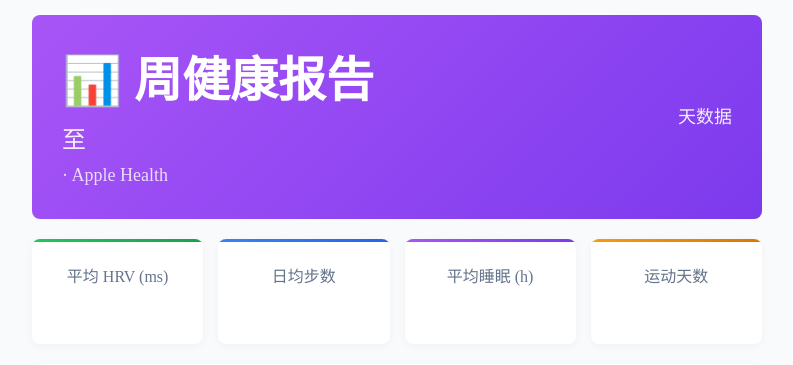
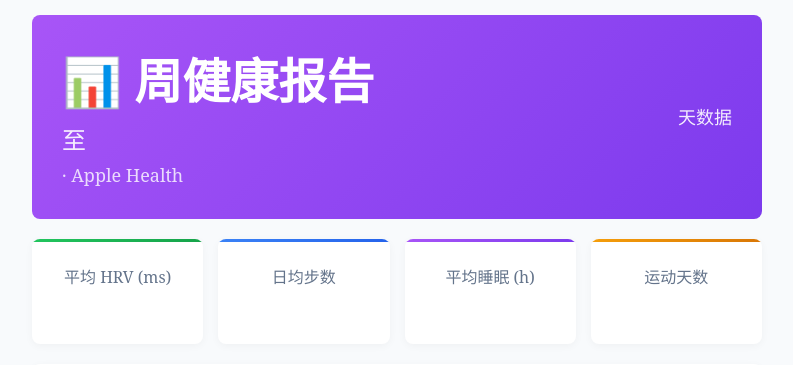
Before and after one commit to ItsjustJimmysbot/health-report, a Python web app: template templates/WEEKLY_TEMPLATE_MEDICAL.html in a window 1280 px wide. Shown: the top 365 px of the page, without its empty margins (243-1036 px from the left). Run offline with Jinja, Linux system fonts and the light colour scheme; the template is opened without the code that fills it, so the values that code supplies are empty; some web fonts are replaced.

Commit message:
V5.8.1: 统一模板字体为 Noto Serif 系列
- 6个模板文件字体统一修改
- 删除 PingFang SC 和 Microsoft YaHei 回退
- 使用 'Noto Serif SC', 'Noto Serif', serif 字体栈
- * 选择器添加 !important 强制统一

```diff
--- a/templates/DAILY_TEMPLATE_MEDICAL_V2.html
+++ b/templates/DAILY_TEMPLATE_MEDICAL_V2.html
@@ -44,7 +44,7 @@
   margin: 0;
   padding: 0;
   box-sizing: border-box;
-  font-family: 'Noto Serif SC', 'PingFang SC', 'Microsoft YaHei', serif !important;
+  font-family: 'Noto Serif SC', 'Noto Serif', serif !important;
 }
 
 :root {
@@ -70,7 +70,7 @@
 }
 
 body {
-  font-family: 'Noto Serif SC', 'PingFang SC', 'Microsoft YaHei', serif;
+  font-family: 'Noto Serif SC', 'Noto Serif', serif;
   font-size: 13.5pt;
   line-height: 1.5;
   color: var(--text-primary);
--- a/templates/DAILY_TEMPLATE_MEDICAL_V2_EN.html
+++ b/templates/DAILY_TEMPLATE_MEDICAL_V2_EN.html
@@ -44,7 +44,7 @@
   margin: 0;
   padding: 0;
   box-sizing: border-box;
-  font-family: 'Noto Serif SC', 'PingFang SC', 'Microsoft YaHei', serif !important;
+  font-family: 'Noto Serif SC', 'Noto Serif', serif !important;
 }
 
 :root {
@@ -70,7 +70,7 @@
 }
 
 body {
-  font-family: 'Noto Serif SC', 'PingFang SC', 'Microsoft YaHei', serif;
+  font-family: 'Noto Serif SC', 'Noto Serif', serif;
   font-size: 13.5pt;
   line-height: 1.5;
   color: var(--text-primary);
--- a/templates/MONTHLY_TEMPLATE_MEDICAL.html
+++ b/templates/MONTHLY_TEMPLATE_MEDICAL.html
@@ -40,7 +40,7 @@
   margin: 0;
   padding: 0;
   box-sizing: border-box;
-  font-family: 'Noto Serif SC', 'PingFang SC', 'Microsoft YaHei', serif !important;
+  font-family: 'Noto Serif SC', 'Noto Serif', serif !important;
 }
 
 :root {
@@ -66,7 +66,7 @@
 }
 
 body {
-  font-family: 'Noto Serif SC', 'PingFang SC', 'Microsoft YaHei', serif;
+  font-family: 'Noto Serif SC', 'Noto Serif', serif;
   font-size: 13.5pt;
   line-height: 1.5;
   color: var(--text-primary);
--- a/templates/MONTHLY_TEMPLATE_MEDICAL_EN.html
+++ b/templates/MONTHLY_TEMPLATE_MEDICAL_EN.html
@@ -40,7 +40,7 @@
   margin: 0;
   padding: 0;
   box-sizing: border-box;
-  font-family: 'Noto Serif SC', 'PingFang SC', 'Microsoft YaHei', serif !important;
+  font-family: 'Noto Serif SC', 'Noto Serif', serif !important;
 }
 
 :root {
@@ -66,7 +66,7 @@
 }
 
 body {
-  font-family: 'Noto Serif SC', 'PingFang SC', 'Microsoft YaHei', serif;
+  font-family: 'Noto Serif SC', 'Noto Serif', serif;
   font-size: 13.5pt;
   line-height: 1.5;
   color: var(--text-primary);
--- a/templates/WEEKLY_TEMPLATE_MEDICAL.html
+++ b/templates/WEEKLY_TEMPLATE_MEDICAL.html
@@ -40,7 +40,7 @@
   margin: 0;
   padding: 0;
   box-sizing: border-box;
-  font-family: 'Noto Serif SC', 'PingFang SC', 'Microsoft YaHei', serif !important;
+  font-family: 'Noto Serif SC', 'Noto Serif', serif !important;
 }
 
 :root {
@@ -66,7 +66,7 @@
 }
 
 body {
-  font-family: 'Noto Serif SC', 'PingFang SC', 'Microsoft YaHei', serif;
+  font-family: 'Noto Serif SC', 'Noto Serif', serif;
   font-size: 13.5pt;
   line-height: 1.5;
   color: var(--text-primary);
--- a/templates/WEEKLY_TEMPLATE_MEDICAL_EN.html
+++ b/templates/WEEKLY_TEMPLATE_MEDICAL_EN.html
@@ -40,7 +40,7 @@
   margin: 0;
   padding: 0;
   box-sizing: border-box;
-  font-family: 'Noto Serif SC', 'PingFang SC', 'Microsoft YaHei', serif !important;
+  font-family: 'Noto Serif SC', 'Noto Serif', serif !important;
 }
 
 :root {
@@ -66,7 +66,7 @@
 }
 
 body {
-  font-family: 'Noto Serif SC', 'PingFang SC', 'Microsoft YaHei', serif;
+  font-family: 'Noto Serif SC', 'Noto Serif', serif;
   font-size: 13.5pt;
   line-height: 1.5;
   color: var(--text-primary);
```
